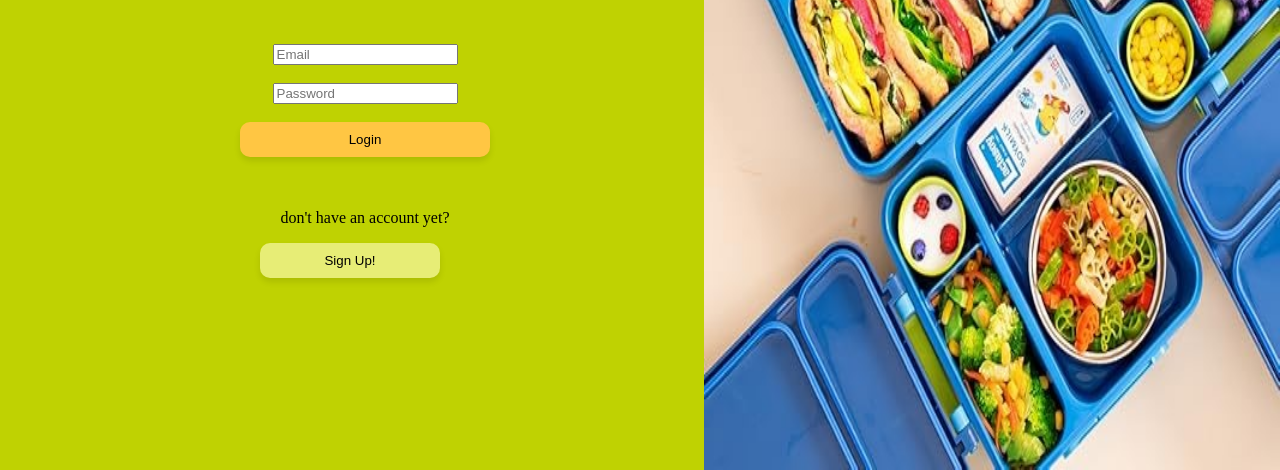
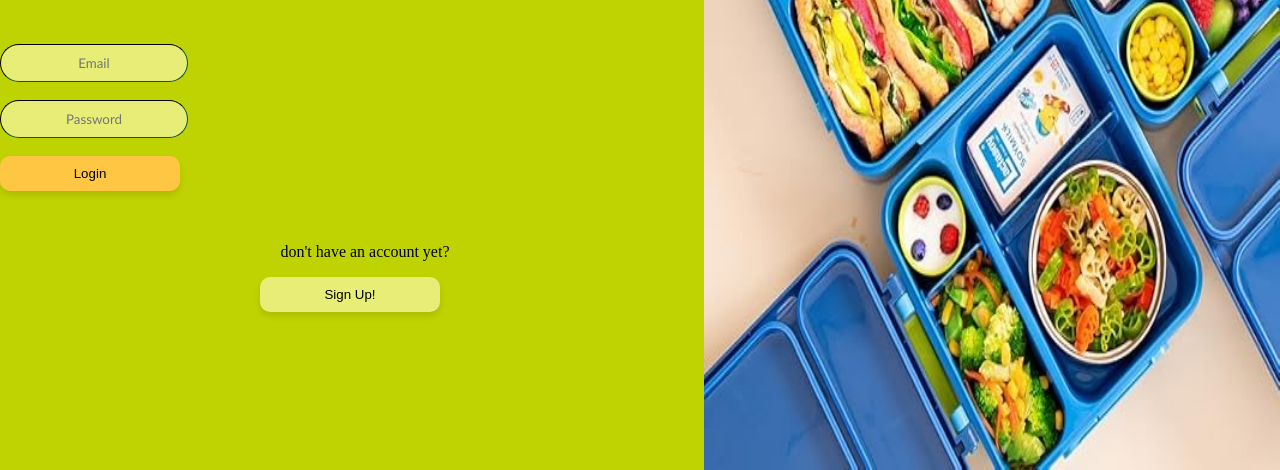
Before and after one commit to shelBenHorin/Group21, a plain HTML site: page login.html in a window 1280 px wide. Shown: the part 380-850 px from the top of the page. Drawn offline with Linux system fonts and the light colour scheme.

Commit message:
modified

```diff
--- a/login.css
+++ b/login.css
@@ -37,7 +37,7 @@ button{
     text-align: center;
     background-color: #ffc643;
     color: black;
-    width: 250px;
+    width: 180px;
     padding: 10px;
     border-radius: 10px;
     box-shadow: 0px 4px 6px rgba(0, 0, 0, 0.1);
@@ -51,12 +51,12 @@ button{
 .signup-text{
   text-align: center;
   margin-right: 350px;
-}
+}git
 
 form{
   text-align: center;
   margin-right: 350px;
-  border-radius: 20px;
+  border-radius: 30px;
 
 }
 
@@ -74,3 +74,13 @@ form{
 .signup-btn:hover {
     background: green;
 }
+
+.input-field {
+    border-radius: 30px;
+    background-color: #e7ed76;
+    border-color: #0a5247;
+    border-width: 0.5px;
+    font-family: Calibri;
+    text-align: center;
+    padding: 10px;
+}
```
